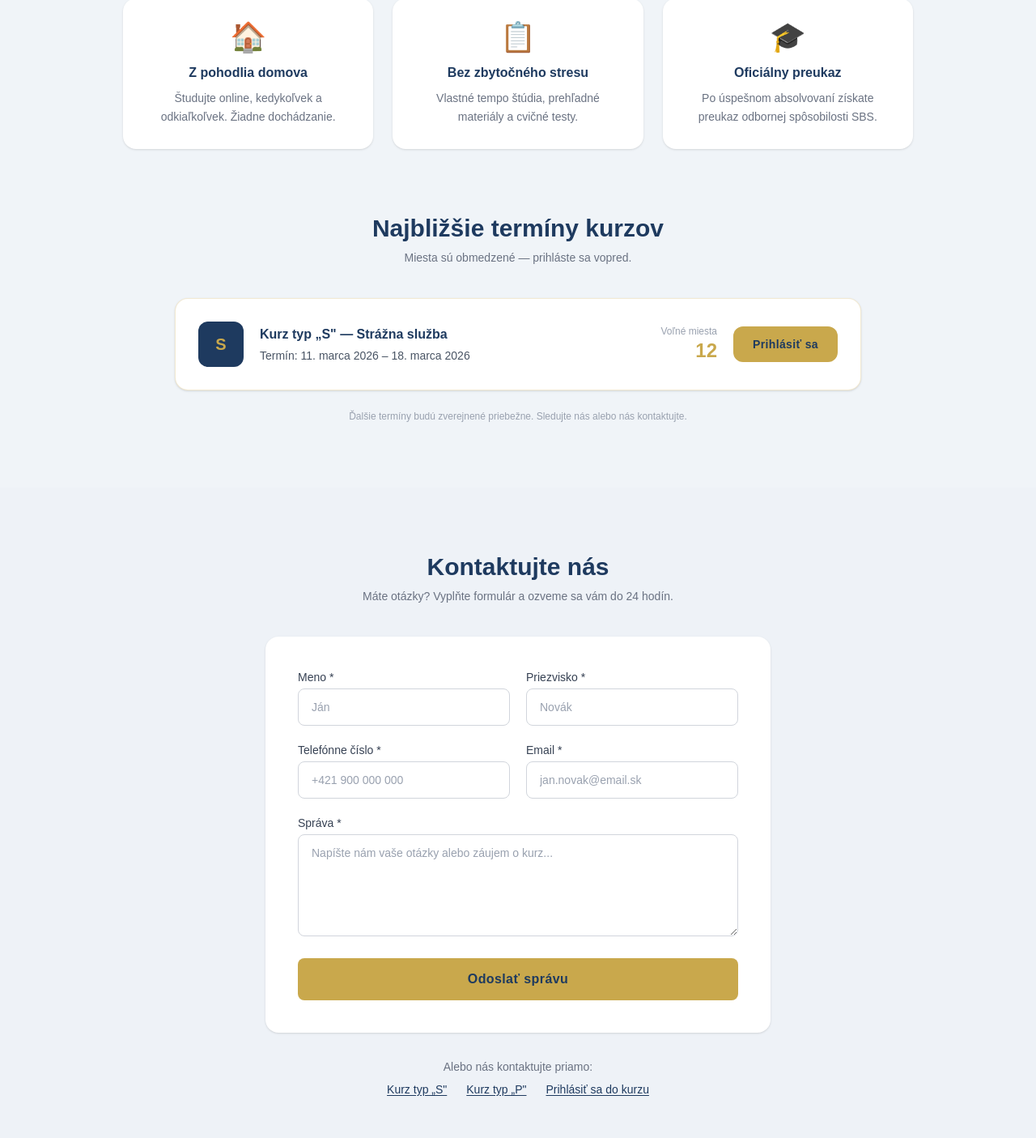
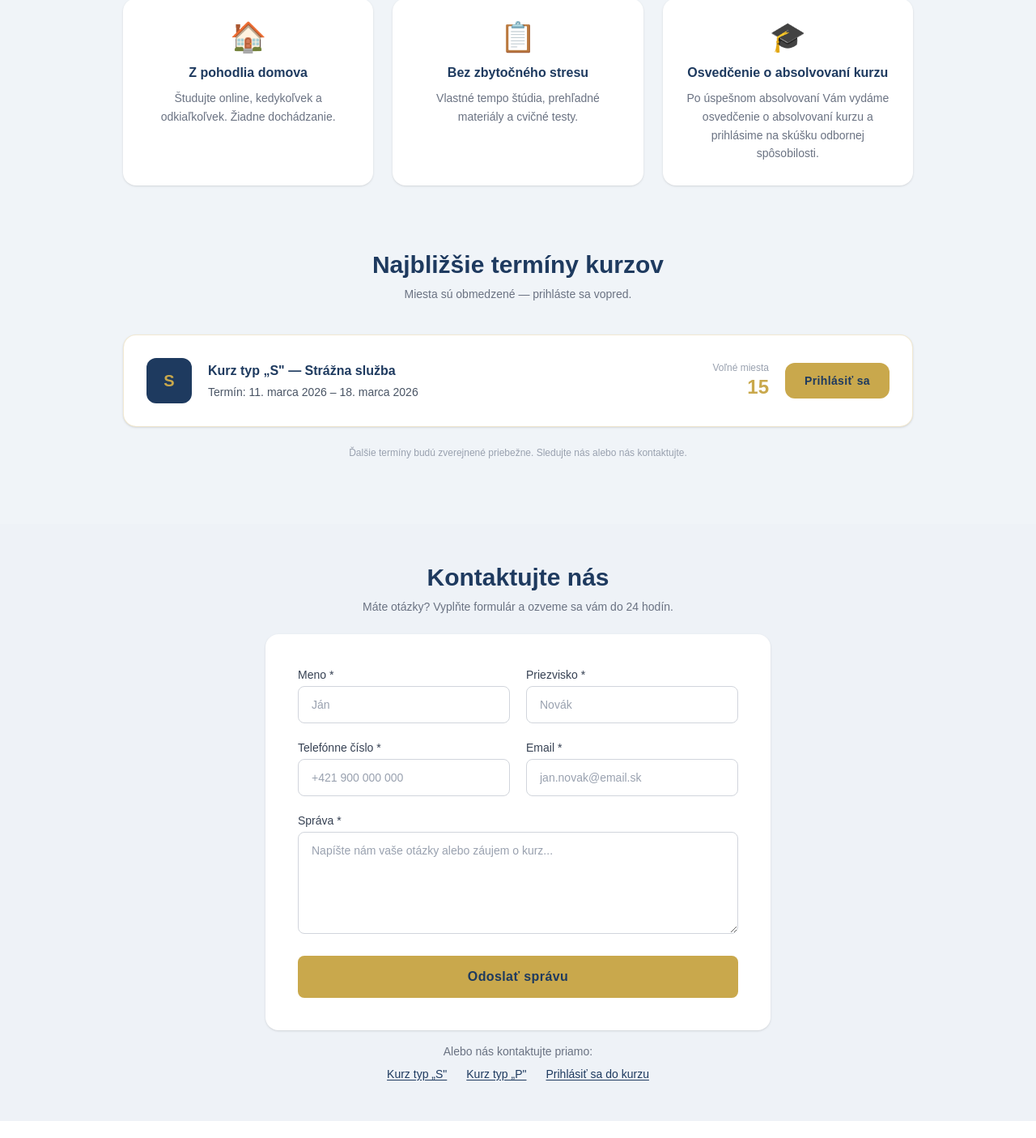
Before and after one commit to Jarocha75/sbs-app, a Next.js app: page / in a window 1280 px wide. Shown: the part 850-2255 px from the top of the page at 81% size. After the commit the page ends 2234 px from the top, so only its background shows below. Built offline with nearby package versions, Linux system fonts and the light colour scheme; no server answers.

Commit message:
Create and add backgroundImage to the HomePage.

```diff
--- a/app/page.tsx
+++ b/app/page.tsx
@@ -16,7 +16,12 @@ const HomePage = () => {
       {/* ── HERO ── */}
       <section
         className="relative flex min-h-[90vh] items-center justify-center overflow-hidden"
-        style={{ backgroundColor: COLORS.primary }}
+        style={{
+          backgroundColor: COLORS.primary,
+          backgroundImage: `linear-gradient(rgba(30,58,95,0.72), rgba(30,58,95,0.72)), url('/images/background%20Security-001.jpg')`,
+          backgroundSize: "cover",
+          backgroundPosition: "center",
+        }}
       >
         {/* Dekoratívne kruhy */}
         <div
@@ -114,7 +119,7 @@ const HomePage = () => {
         style={{ backgroundColor: COLORS.pageBg }}
         className="pb-20 pt-4"
       >
-        <div className="mx-auto max-w-4xl px-6">
+        <div className="mx-auto max-w-5xl px-6">
           <h2
             className="mb-2 text-center text-3xl font-extrabold"
             style={{ color: COLORS.primary }}
@@ -192,7 +197,7 @@ const HomePage = () => {
       {/* ── KONTAKT ── */}
       <section
         id="kontakt"
-        className="py-20"
+        className="py-12"
         style={{ backgroundColor: COLORS.subtleBg }}
       >
         <div className="mx-auto max-w-2xl px-6">
@@ -202,7 +207,7 @@ const HomePage = () => {
           >
             {KONTAKT_SECTION.title}
           </h2>
-          <p className="mb-10 text-center text-sm text-gray-500">
+          <p className="mb-6 text-center text-sm text-gray-500">
             {KONTAKT_SECTION.subtitle}
           </p>
 
@@ -211,7 +216,7 @@ const HomePage = () => {
           </div>
 
           {/* Alternatívy */}
-          <div className="mt-8 flex flex-col items-center gap-2 text-center text-sm text-gray-500">
+          <div className="mt-4 flex flex-col items-center gap-2 text-center text-sm text-gray-500">
             <p>{KONTAKT_SECTION.altText}</p>
             <div className="flex flex-wrap justify-center gap-6">
               {kontaktLinks.map((link) => (
--- a/data/home.ts
+++ b/data/home.ts
@@ -41,8 +41,8 @@ export const vyhody: Vyhoda[] = [
   },
   {
     icon: "🎓",
-    title: "Oficiálny preukaz",
-    text: "Po úspešnom absolvovaní získate preukaz odbornej spôsobilosti SBS.",
+    title: "Osvedčenie o absolvovaní kurzu",
+    text: "Po úspešnom absolvovaní Vám vydáme osvedčenie o absolvovaní kurzu a prihlásime na skúšku odbornej spôsobilosti.",
   },
 ];
 
@@ -60,7 +60,7 @@ export const kurzTerminy: KurzTermin[] = [
     nazov: 'Kurz typ „S" — Strážna služba',
     od: "11. marca 2026",
     do: "18. marca 2026",
-    miesta: 12,
+    miesta: 15,
   },
 ];
 
```
Also changed, not shown: public/images/background Security-001.jpg (added).
